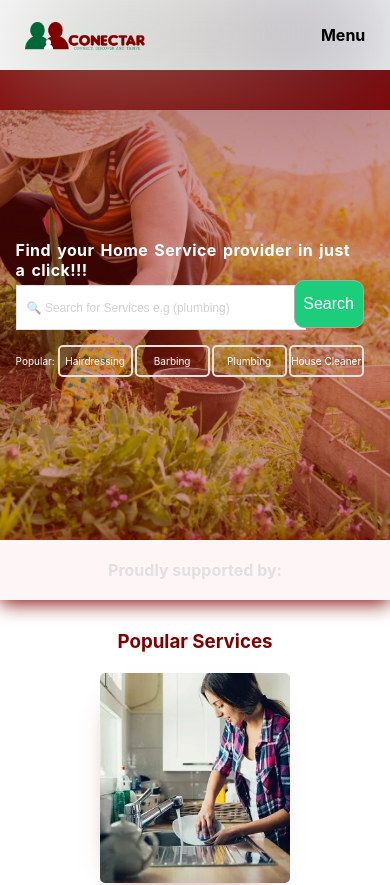
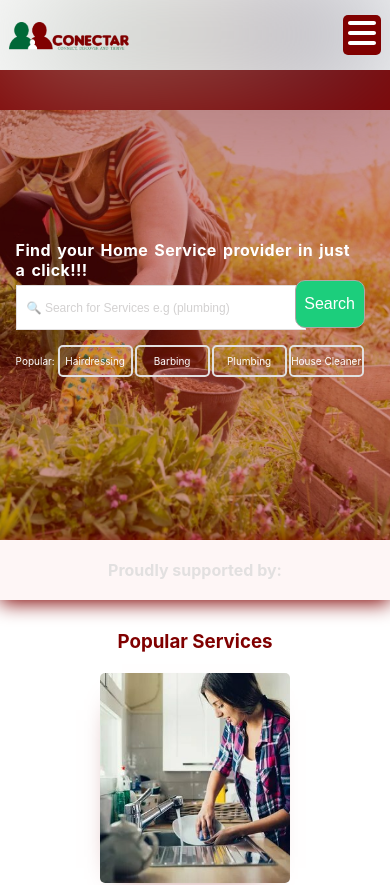
Before and after one commit to ogungbile-oluwasogo/conectar, a React (Create React App) app: page / in a window 390 px wide. Shown: the top 885 px of the page. Built offline with nearby package versions, Linux system fonts and the light colour scheme.

Commit message:
Adjustment on part of the component

```diff
--- a/public/index.html
+++ b/public/index.html
@@ -24,7 +24,7 @@
       work correctly both with client-side routing and a non-root public URL.
       Learn how to configure a non-root public URL by running `npm run build`.
     -->
-    <title>React App</title>
+    <title>Conectar</title>
   </head>
   <body>
     <noscript>You need to enable JavaScript to run this app.</noscript>
--- /dev/null
+++ b/src/images/svgs/MenuBar.jsx
@@ -0,0 +1,36 @@
+import React from "react";
+import style from "./MenuBar.module.css";
+
+const MenuBar = ({ showNav }) => {
+  return (
+    <div className={style["menu-background-color"]}>
+      {" "}
+      {!showNav ? (
+        <svg
+          xmlns="http://www.w3.org/2000/svg"
+          height="2em"
+          viewBox="0 0 448 512"
+        >
+          <path
+            className={style["mobile-menu-icon"]}
+            fill="#fff"
+            d="M0 96C0 78.3 14.3 64 32 64H416c17.7 0 32 14.3 32 32s-14.3 32-32 32H32C14.3 128 0 113.7 0 96zM0 256c0-17.7 14.3-32 32-32H416c17.7 0 32 14.3 32 32s-14.3 32-32 32H32c-17.7 0-32-14.3-32-32zM448 416c0 17.7-14.3 32-32 32H32c-17.7 0-32-14.3-32-32s14.3-32 32-32H416c17.7 0 32 14.3 32 32z"
+          />
+        </svg>
+      ) : (
+        <svg
+          xmlns="http://www.w3.org/2000/svg"
+          height="2em"
+          viewBox="0 0 384 512"
+        >
+          <path
+            fill="#fff"
+            d="M376.6 84.5c11.3-13.6 9.5-33.8-4.1-45.1s-33.8-9.5-45.1 4.1L192 206 56.6 43.5C45.3 29.9 25.1 28.1 11.5 39.4S-3.9 70.9 7.4 84.5L150.3 256 7.4 427.5c-11.3 13.6-9.5 33.8 4.1 45.1s33.8 9.5 45.1-4.1L192 306 327.4 468.5c11.3 13.6 31.5 15.4 45.1 4.1s15.4-31.5 4.1-45.1L233.7 256 376.6 84.5z"
+          />
+        </svg>
+      )}
+    </div>
+  );
+};
+
+export default MenuBar;
--- /dev/null
+++ b/src/images/svgs/MenuBar.module.css
@@ -0,0 +1,11 @@
+.menu-background-color {
+  background-color: #800000;
+  border-radius: 5px;
+  padding: 2px 5px;
+  transition: 1s;
+}
+
+.mobile-xmenu-icon {
+  transition: all 5s linear;
+  width: 30px;
+}
--- a/src/layouts/RootLayout.jsx
+++ b/src/layouts/RootLayout.jsx
@@ -1,10 +1,17 @@
-import { Fragment } from "react";
+import { Fragment, useState } from "react";
 import { NavLink, Outlet } from "react-router-dom";
 import Footer from "../components/Footer";
+import MenuBar from "../images/svgs/MenuBar";
 import Logo from "../pages/Logo";
 import style from "./RootLayout.module.css";
 
 const RootLayout = () => {
+  const [showNav, setShowNav] = useState(false);
+
+  const showMenuBar = () => {
+    setShowNav((onshow) => !onshow);
+  };
+
   return (
     <Fragment>
       {/* NAVIGATION SECTION */}
@@ -38,7 +45,9 @@ const RootLayout = () => {
         <div>
           <button className={style.signup}>Sign Up</button>
         </div>
-        <h4>Menu</h4>
+        <span className={style["mobile-menu"]} onClick={showMenuBar}>
+          <MenuBar showNav={showNav} />
+        </span>
       </div>
       {/* Blur Background */}
       <div className={style["blur-bacground"]}></div>
--- a/src/layouts/RootLayout.module.css
+++ b/src/layouts/RootLayout.module.css
@@ -15,7 +15,7 @@
   position: absolute;
   display: flex;
   height: 95px;
-  width: 90%;
+  width: 100%;
   margin: 0 auto;
   left: 0;
   right: 0;
@@ -26,7 +26,7 @@
   z-index: 1;
   overflow: hidden;
 }
-.flex-wrapper h4 {
+.flex-wrapper .mobile-menu {
   display: none;
 }
 
@@ -340,7 +340,7 @@ a.active {
   .flex-wrapper {
     height: 70px;
   }
-  .flex-wrapper h4 {
+  .flex-wrapper .mobile-menu {
     display: inline;
   }
   .flex-wrapper {
--- a/src/pages/Home.module.css
+++ b/src/pages/Home.module.css
@@ -131,7 +131,7 @@ label {
   }
   .home-search-button {
     width: 70px;
-    right: -80px;
+    right: -81px;
     top: 40px;
   }
 }
--- a/src/pages/Logo.module.css
+++ b/src/pages/Logo.module.css
@@ -16,7 +16,7 @@
 @media (max-width: 850px) {
   .logo {
     margin-top: 7px;
-    height: 40px;
+    height: 45px;
     width: 120px;
   }
 }
```
